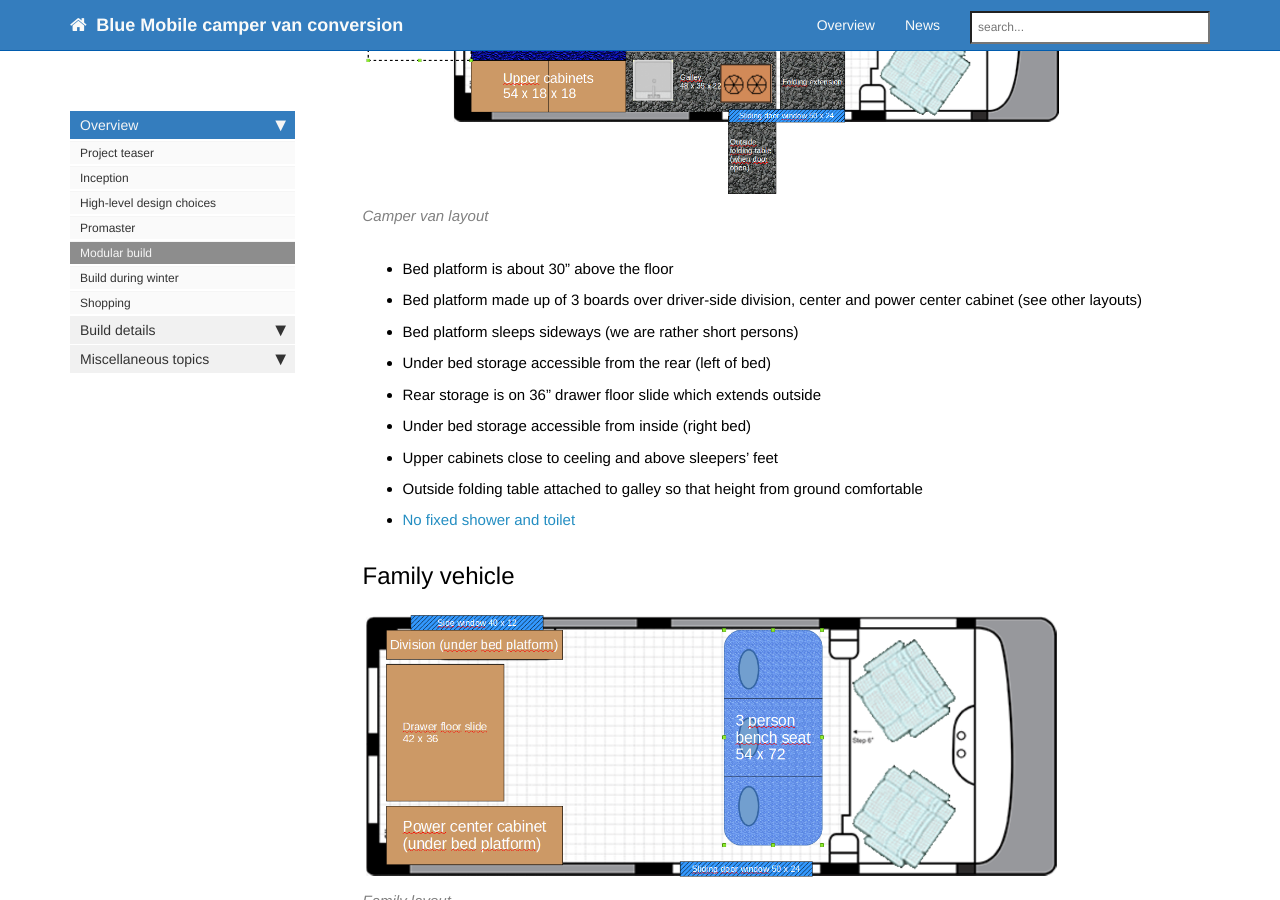
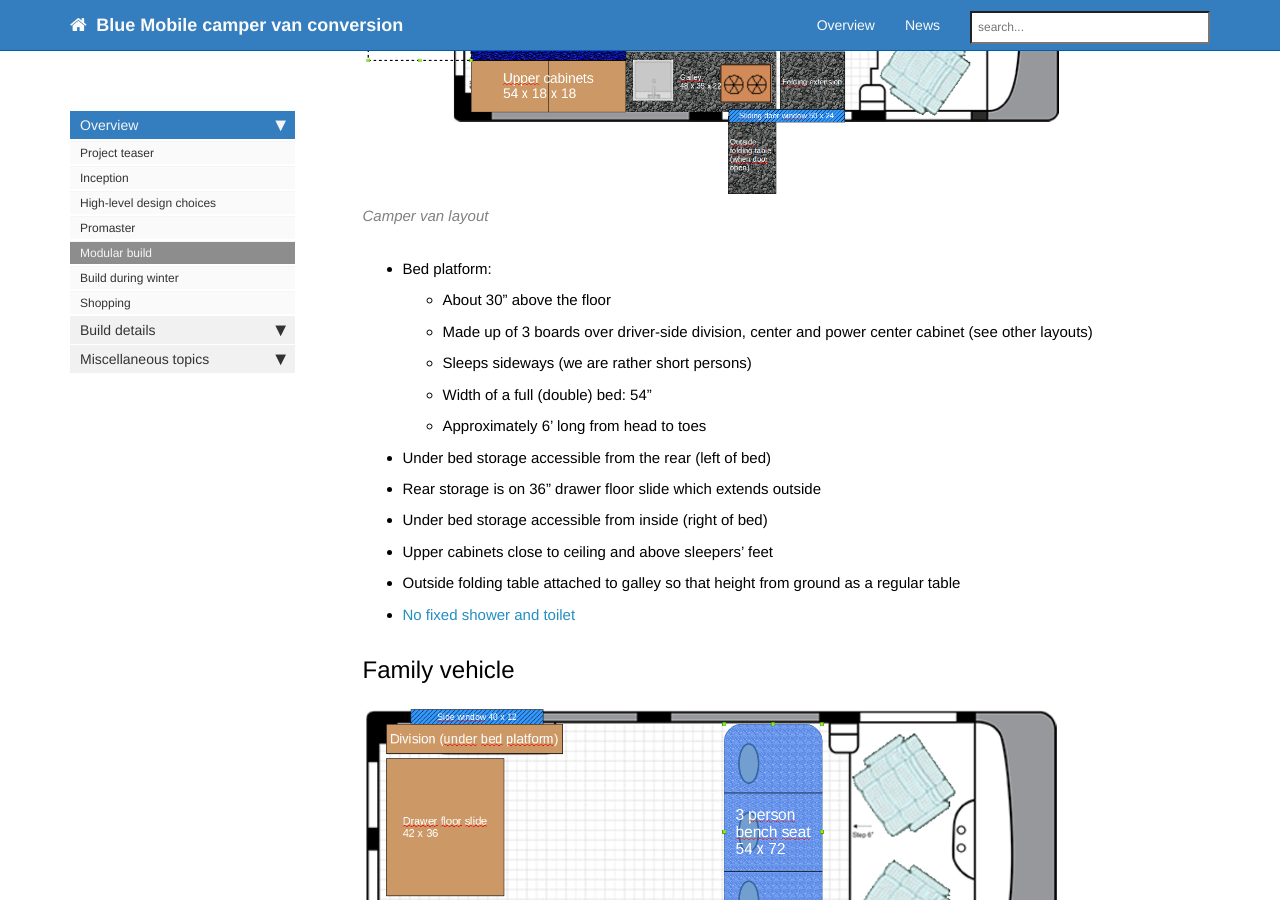
Before and after one commit to david-raymond/bluemobile, a Jekyll site: the page built from pages/intro/modular-build.md, in a window 1280 px wide and 900 px high, scrolled down 503 px. Built offline with Jekyll 4.4.1, drawn with Linux system fonts in a browser that asks for light colours; nearby versions of some CDN libraries; comment, search, counter and statistics services are not loaded.

```diff
--- a/pages/intro/modular-build.md
+++ b/pages/intro/modular-build.md
@@ -24,14 +24,17 @@ Camper van
 
 {% include image.html file="LayoutCamper.png" caption="Camper van layout" %}
 
-- Bed platform is about 30" above the floor
-- Bed platform made up of 3 boards over driver-side division, center and power center cabinet (see other layouts)
-- Bed platform sleeps sideways (we are rather short persons)
+- Bed platform:
+  - About 30" above the floor
+  - Made up of 3 boards over driver-side division, center and power center cabinet (see other layouts)
+  - Sleeps sideways (we are rather short persons)
+  - Width of a full (double) bed: 54"
+  - Approximately 6' long from head to toes
 - Under bed storage accessible from the rear (left of bed)
 - Rear storage is on 36" drawer floor slide which extends outside
-- Under bed storage accessible from inside (right bed)
-- Upper cabinets close to ceeling and above sleepers' feet
-- Outside folding table attached to galley so that height from ground comfortable
+- Under bed storage accessible from inside (right of bed)
+- Upper cabinets close to ceiling and above sleepers' feet
+- Outside folding table attached to galley so that height from ground as a regular table
 - [No fixed shower and toilet](intro-high-level-design-choices.html#no-fixed-shower-toilet)
 
 Family vehicle
```
Also changed, not shown: pages/build/inner-wrapping.md (+108 -0 lines), pages/intro/blue-mobile.md (+1 -1 lines), pages/intro/build-during-winter.md (+1 -1 lines), pages/misc/basic-tools.md (added, +5 -0 lines), pages/misc/installing-rivnuts-diy-way.md (+1 -0 lines), images/ResistoBasicWaterproofingMembrane.png (added), images/ResistoMembraneOnCeiling.jpg (added), images/ResistoMembraneOnWall.jpg (added).
